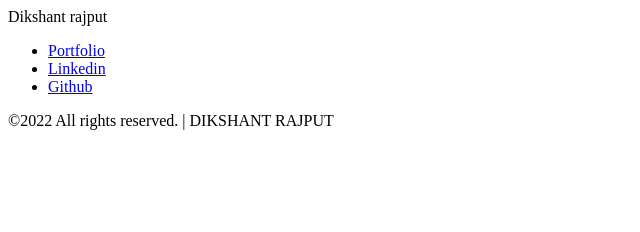
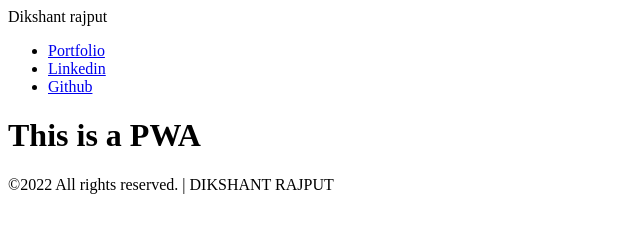
Before and after one commit to dikshantrajput/pwa-medium-tutorial, a plain HTML site: page index.html in a window 1280 px wide. Shown: the whole page, without its empty margins (0-640 px from the left). Drawn offline with Linux system fonts and the light colour scheme.

Commit message:
odified index.html file

```diff
--- a/index.html
+++ b/index.html
@@ -29,7 +29,7 @@
     </header>
 
     <main class="container">
-
+        <h1>This is a PWA</h1>
     </main>
 
     <footer>
```
